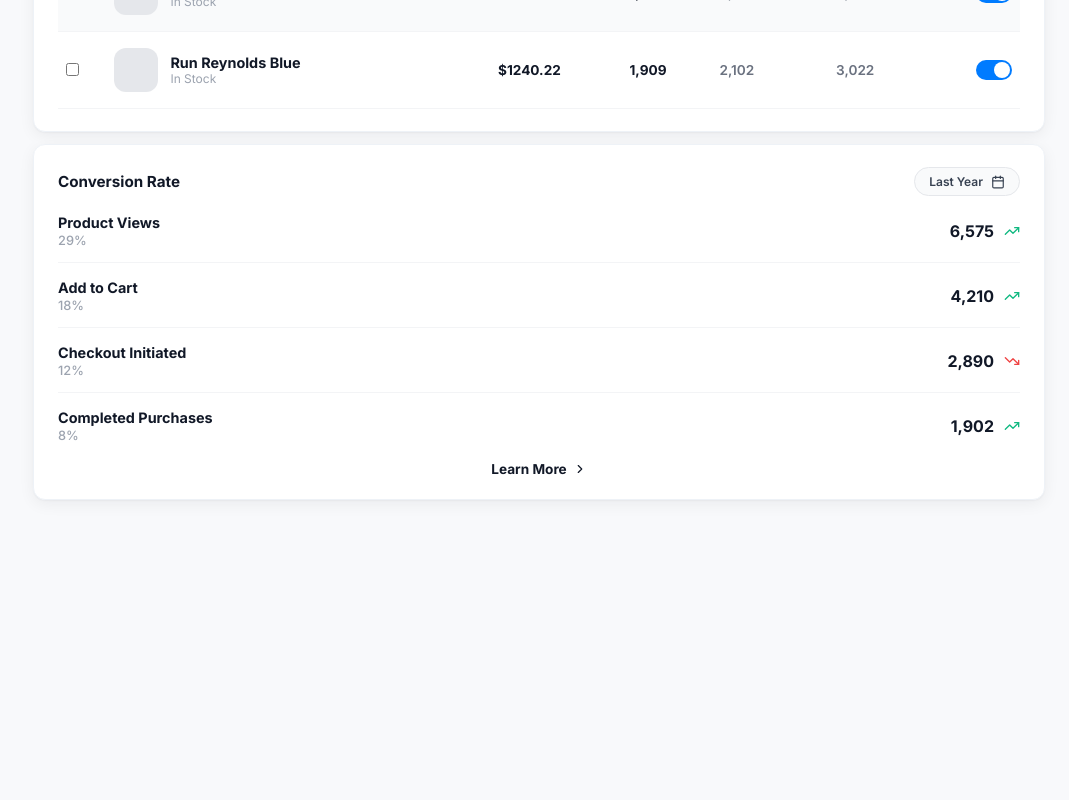
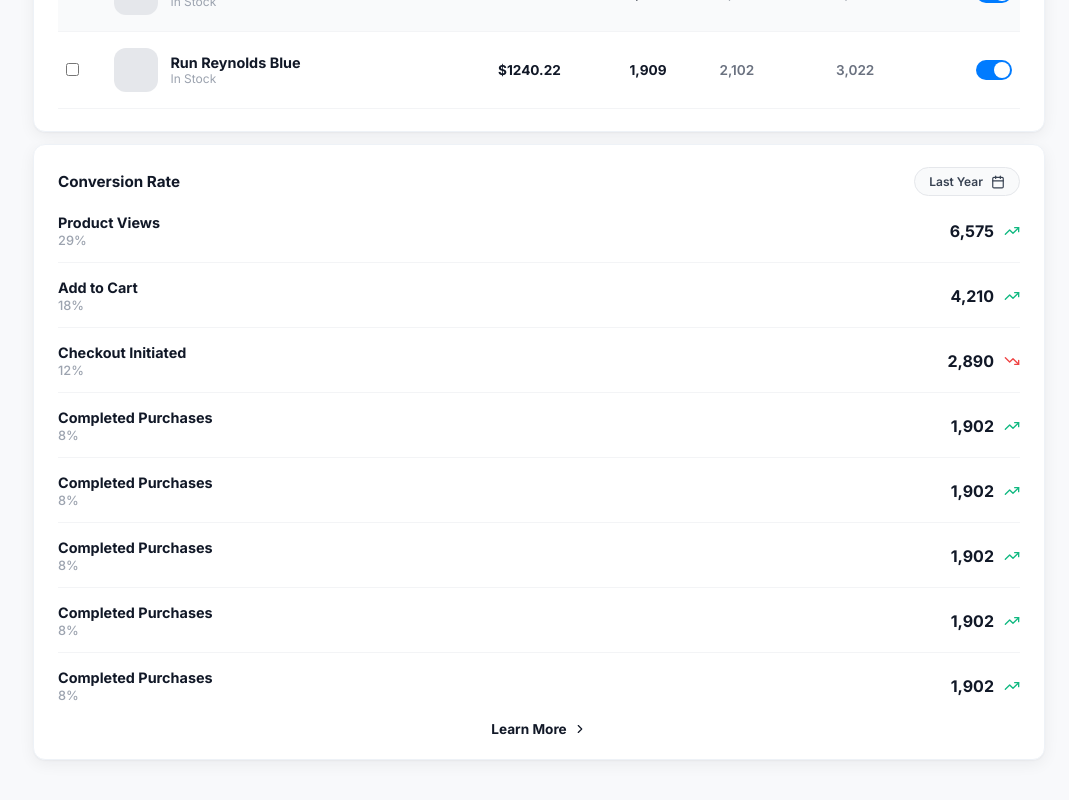
Before and after one commit to Ashmitakamothi/sugarpanel, a React (Vite) app: page / in a window 1280 px wide. Shown: the part 2496-3296 px from the top of the page, without its empty margins (211-1280 px from the left). Before the commit the page ends 3044 px from the top, so only its background shows below. Built offline with nearby package versions, Linux system fonts and the light colour scheme.

Commit message:
fix: Remove duplicate entries in funnelMetrics array in ConversionRate component

```diff
--- a/src/components/ConversionRate.jsx
+++ b/src/components/ConversionRate.jsx
@@ -7,6 +7,10 @@ const funnelMetrics = [
   { label: 'Add to Cart', value: '4,210', sub: '18%', up: true },
   { label: 'Checkout Initiated', value: '2,890', sub: '12%', up: false },
   { label: 'Completed Purchases', value: '1,902', sub: '8%', up: true },
+   { label: 'Completed Purchases', value: '1,902', sub: '8%', up: true },
+    { label: 'Completed Purchases', value: '1,902', sub: '8%', up: true },
+     { label: 'Completed Purchases', value: '1,902', sub: '8%', up: true },
+      { label: 'Completed Purchases', value: '1,902', sub: '8%', up: true },
 ];
 
 const ConversionRate = () => {
```
